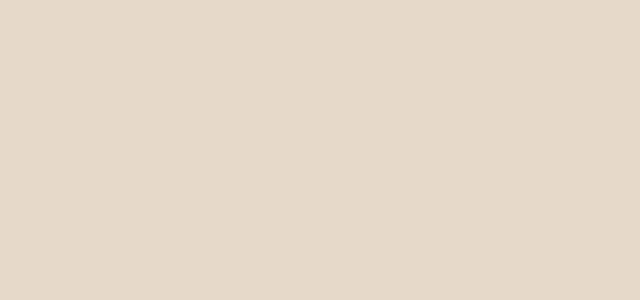
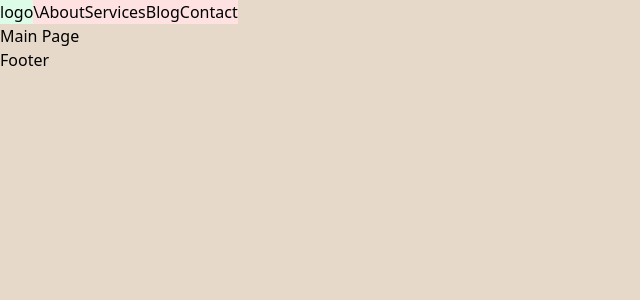
Before and after one commit to simoncdn/workshopbya, a Next.js app: page / in a window 1280 px wide. Shown: the top 300 px of the page, without its empty margins (0-640 px from the left). Built offline with nearby package versions, Linux system fonts and the light colour scheme.

Commit message:
🚧 F01 : Add Layer component

```diff
--- /dev/null
+++ b/components/layer/Footer.tsx
@@ -0,0 +1,5 @@
+import React from "react";
+
+export default function Footer() {
+  return <div>Footer</div>;
+}
--- /dev/null
+++ b/components/layer/Header.tsx
@@ -0,0 +1,19 @@
+import React from "react";
+import styles from "../../styles/styles";
+
+export default function Header() {
+  return (
+    <div className={`${styles.boxWidth} ${styles.flexBetween}`}>
+      <div className="logo bg-green-100">
+        <h1>logo</h1>
+      </div>
+
+      <nav className="navbar bg-red-100 flex flex-row">
+        \<p>About</p>
+        <p>Services</p>
+        <p>Blog</p>
+        <p>Contact</p>
+      </nav>
+    </div>
+  );
+}
--- /dev/null
+++ b/components/layer/Layer.tsx
@@ -0,0 +1,13 @@
+import React from "react";
+import Footer from "./Footer";
+import Header from "./Header";
+
+export default function Layer({ children }: any) {
+  return (
+    <>
+      <Header />
+      <div>{children}</div>
+      <Footer />
+    </>
+  );
+}
--- a/pages/_app.tsx
+++ b/pages/_app.tsx
@@ -1,6 +1,11 @@
-import '@/styles/globals.css'
-import type { AppProps } from 'next/app'
+import Layer from "@/components/layer/Layer";
+import "@/styles/globals.css";
+import type { AppProps } from "next/app";
 
 export default function App({ Component, pageProps }: AppProps) {
-  return <Component {...pageProps} />
+  return (
+    <Layer>
+      <Component {...pageProps} />
+    </Layer>
+  );
 }
--- a/pages/index.tsx
+++ b/pages/index.tsx
@@ -11,7 +11,9 @@ export default function Home() {
         <meta name="description" content="Generated by create next app" />
         <meta name="viewport" content="width=device-width, initial-scale=1" />
       </Head>
-      <main></main>
+      <main>
+        <h1>Main Page</h1>
+      </main>
     </>
   );
 }
--- a/styles/styles.js
+++ b/styles/styles.js
@@ -13,6 +13,7 @@ const styles = {
 
   flexCenter: "flex justify-center items-center",
   flexStart: "flex justify-center items-start",
+  flexBetween: "flex justify-between items-center",
 
   paddingX: "sm:px-24 px-6",
   paddingY: "sm:py-16 py-6",
--- a/tsconfig.json
+++ b/tsconfig.json
@@ -19,6 +19,6 @@
       "@/*": ["./*"]
     }
   },
-  "include": ["next-env.d.ts", "**/*.ts", "**/*.tsx"],
+  "include": ["next-env.d.ts", "**/*.ts", "**/*.tsx", "styles/styles.js"],
   "exclude": ["node_modules"]
 }
```
